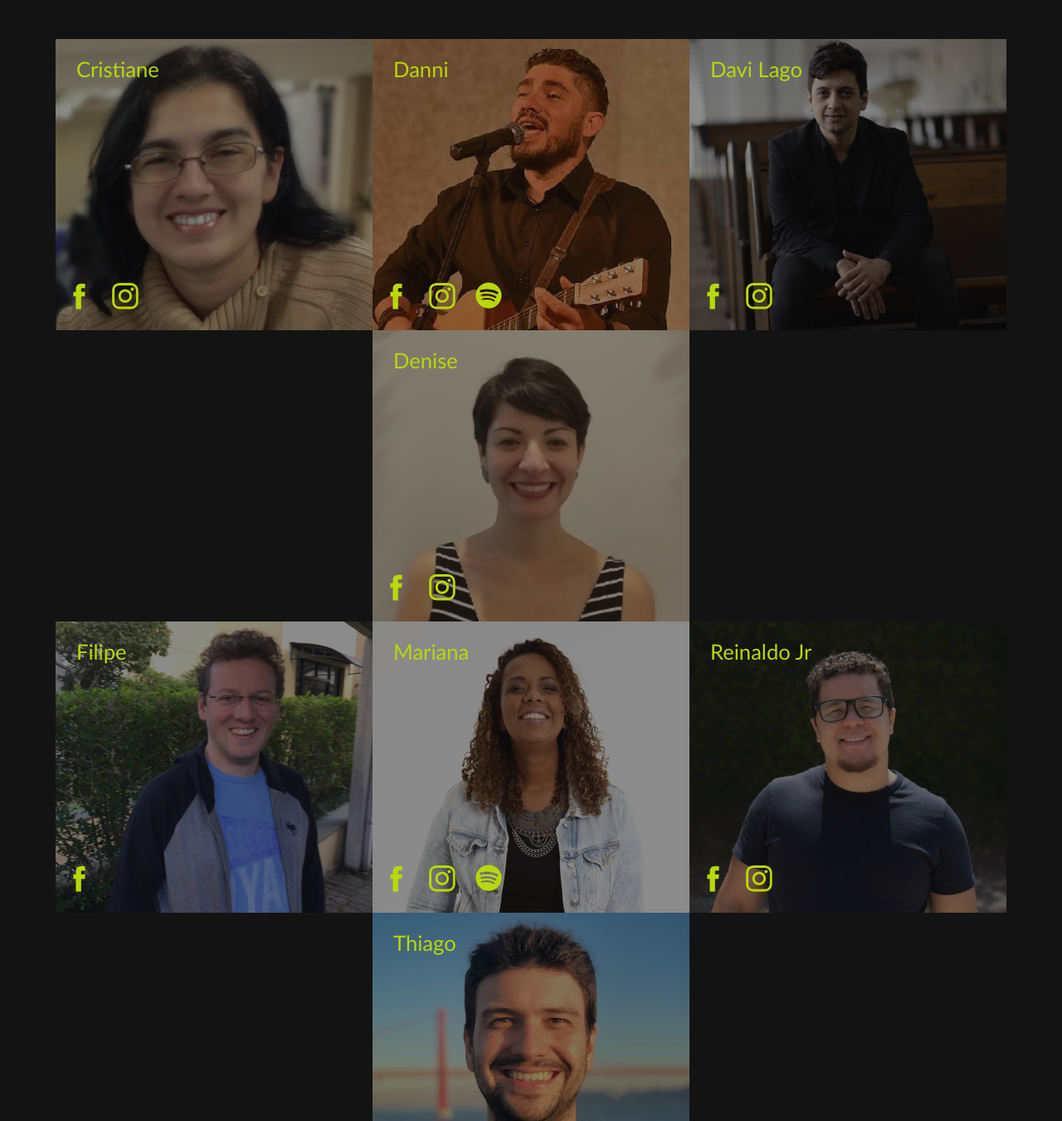
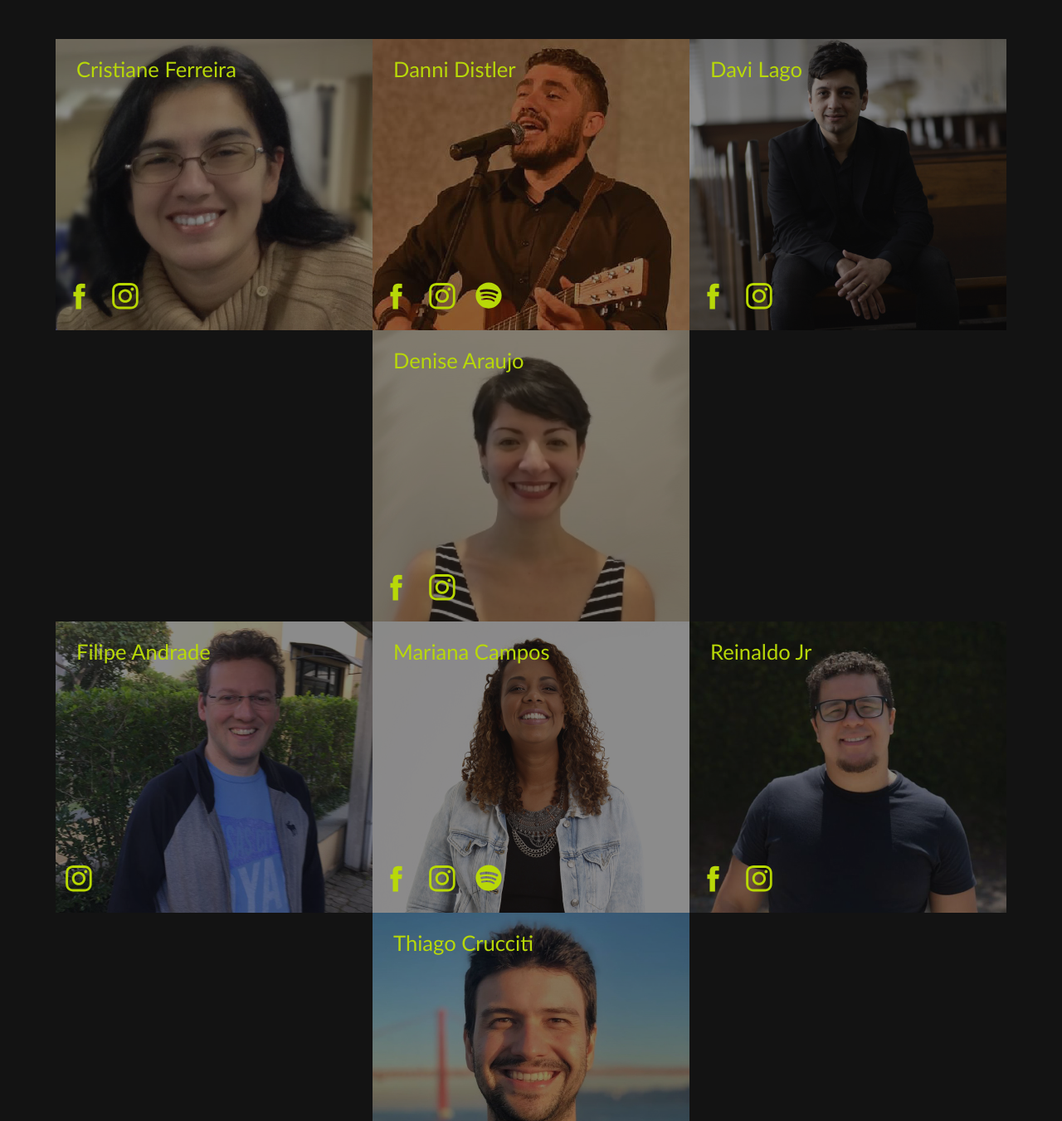
Before and after one commit to baptixta/congresso-interliber, a website: page index.html in a window 1280 px wide. Shown: the part 2348-3699 px from the top of the page at 83% size. Drawn offline with Linux system fonts and the light colour scheme.

Commit message:
interliber | convidados - nome completo

```diff
--- a/assets/sass/_partials/_home.scss
+++ b/assets/sass/_partials/_home.scss
@@ -167,7 +167,6 @@ strong {
 .convidado {
     align-items: center;
     display: flex;
-    cursor: pointer;
     flex-wrap: wrap;
     justify-content: center;
     overflow: hidden;
--- a/index.html
+++ b/index.html
@@ -81,7 +81,7 @@
                 <img src="img/convidados/cristiane.jpeg" alt="role presentation">
 
                 <div class="short-bio">
-                    <h2 class="short-bio-title">Cristiane</h2>
+                    <h2 class="short-bio-title">Cristiane Ferreira</h2>
 
                     <div class="short-bio-media">
                         <figure>
@@ -103,7 +103,7 @@
                 <img src="img/convidados/danni.jpg" alt="role presentation">
 
                 <div class="short-bio">
-                    <h2 class="short-bio-title">Danni</h2>
+                    <h2 class="short-bio-title">Danni Distler</h2>
 
                     <div class="short-bio-media">
                         <figure>
@@ -153,7 +153,7 @@
                 <img src="img/convidados/denise.jpeg" alt="role presentation">
 
                 <div class="short-bio">
-                    <h2 class="short-bio-title">Denise</h2>
+                    <h2 class="short-bio-title">Denise Araujo</h2>
 
                     <div class="short-bio-media">
                         <figure>
@@ -176,12 +176,12 @@
                 <img src="img/convidados/felipe.jpeg" alt="role presentation">
 
                 <div class="short-bio">
-                    <h2 class="short-bio-title">Filipe</h2>
+                    <h2 class="short-bio-title">Filipe Andrade</h2>
 
                     <div class="short-bio-media">
                         <figure>
-                            <a href="#" target="_blank" rel="noopener">
-                                <img src="img/face.svg" alt="facebook icon" class="icon">
+                            <a href="https://instagram.com/filbezand?igshid=1k74y6qoy7ld2" target="_blank" rel="noopener">
+                                <img src="img/insta.svg" alt="instagram logo" class="icon">
                             </a>
                         </figure>
                     </div>
@@ -192,7 +192,7 @@
                 <img src="img/convidados/mariana.jpg" alt="role presentation">
 
                 <div class="short-bio">
-                    <h2 class="short-bio-title">Mariana</h2>
+                    <h2 class="short-bio-title">Mariana Campos</h2>
 
                     <div class="short-bio-media">
                         <figure>
@@ -242,7 +242,7 @@
                 <img src="img/convidados/thiago.jpeg" alt="role presentation">
 
                 <div class="short-bio">
-                    <h2 class="short-bio-title">Thiago</h2>
+                    <h2 class="short-bio-title">Thiago Crucciti</h2>
 
                     <div class="short-bio-media">
                         <figure>
```
Also changed, not shown: assets/css/style.css, out/style.css.
